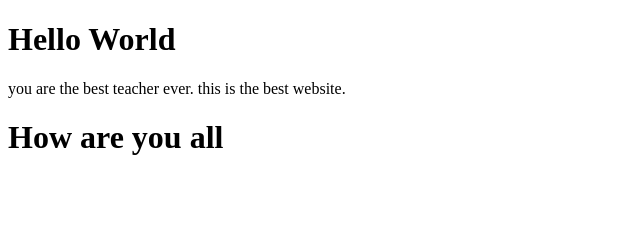
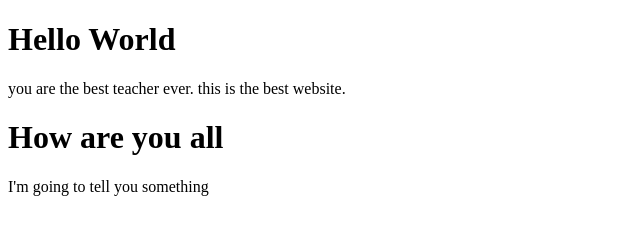
Before and after one commit to JarifMahfuz/my-second-repo, a plain HTML site: page index.html in a window 1280 px wide. Shown: the whole page, without its empty margins (0-640 px from the left). Drawn offline with Linux system fonts and the light colour scheme.

Commit message:
abar wow

```diff
--- a/index.html
+++ b/index.html
@@ -10,5 +10,6 @@
     <h1>Hello World</h1>
     <p>you are the best teacher ever. this is the best website.</p>
     <h1>How are you all</h1>
+    <p>I'm going to tell you something</p>
 </body>
 </html>
```
